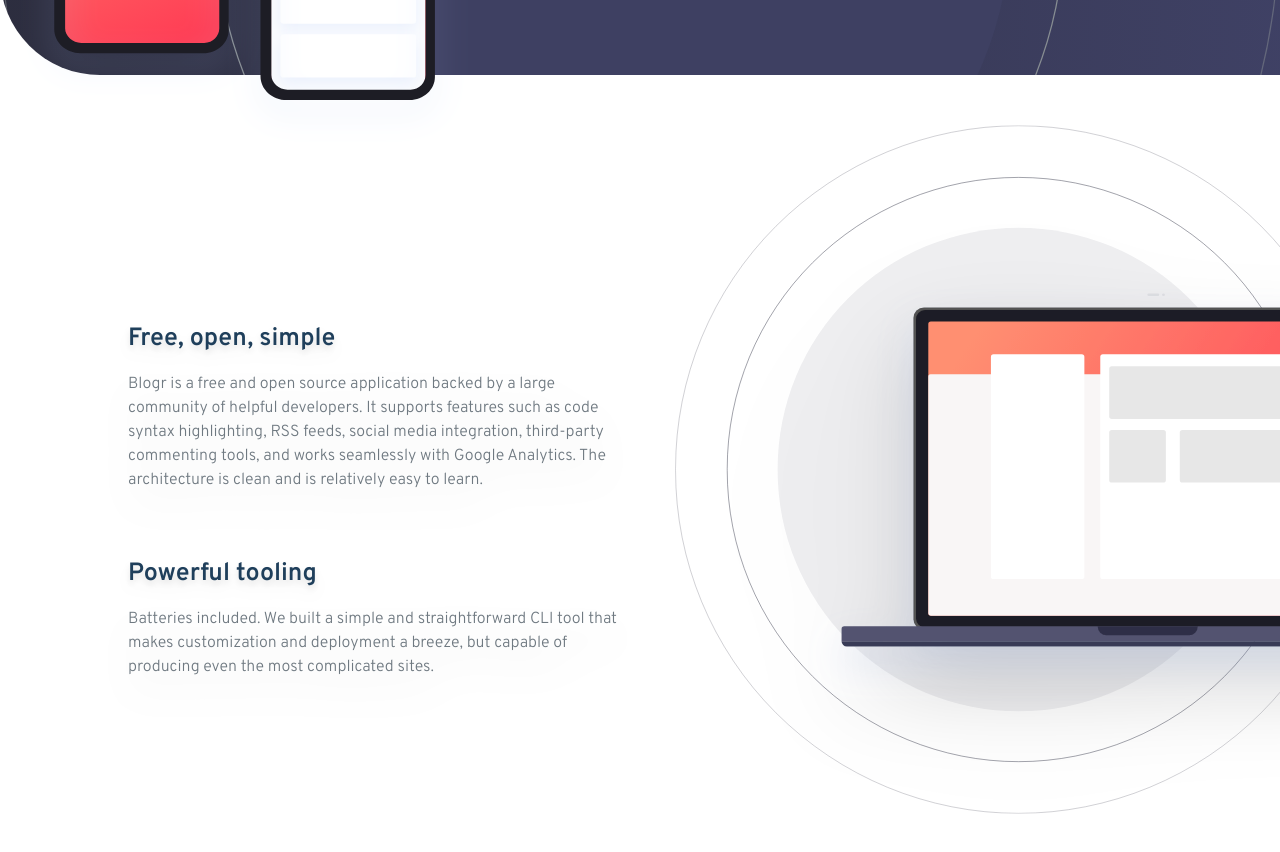
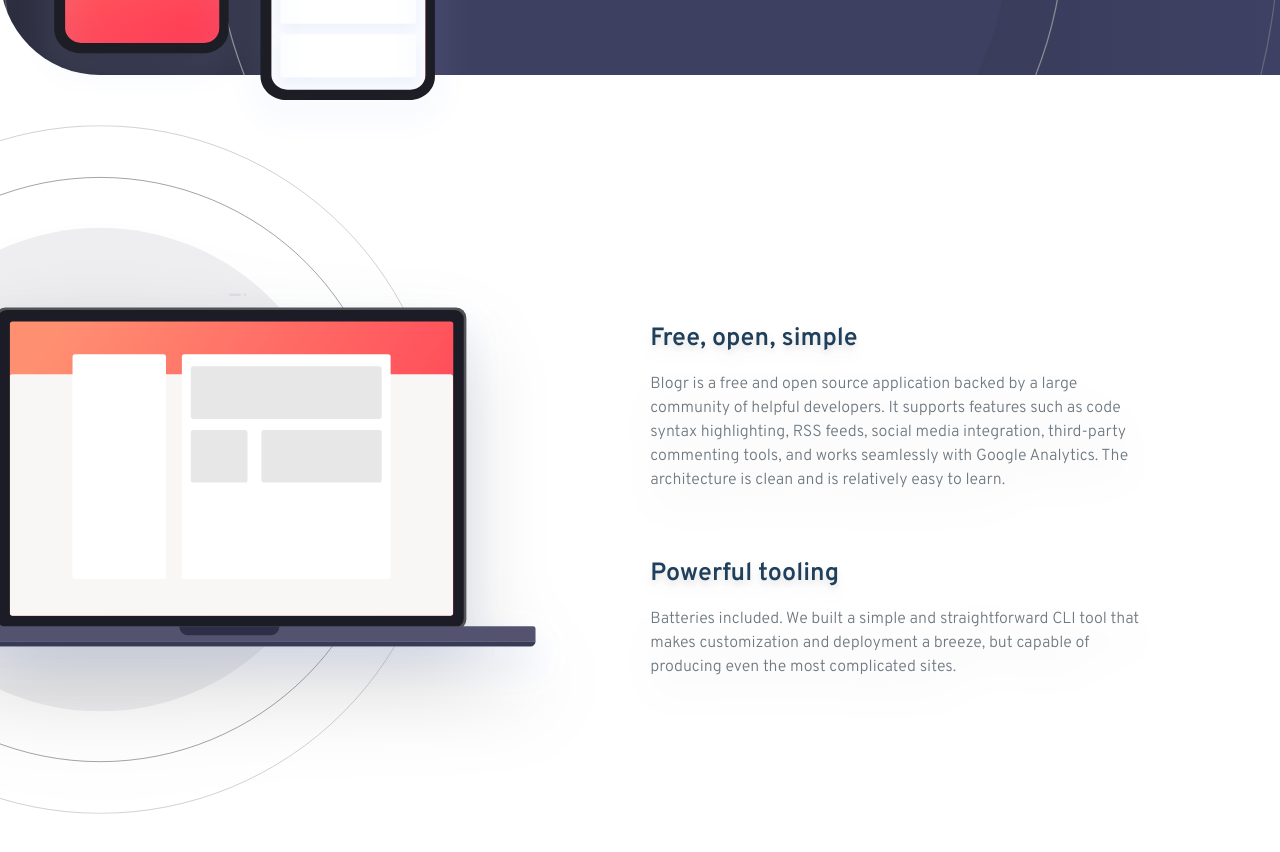
Before and after one commit to RereTooki/Blog-landing-page, a React (Vite) app: page / in a window 1280 px wide. Shown: the part 1840-2692 px from the top of the page. Built offline with nearby package versions, Linux system fonts and the light colour scheme.

Commit message:
Done with the desktop layout

```diff
--- a/src/components/BodyEnd.tsx
+++ b/src/components/BodyEnd.tsx
@@ -7,7 +7,7 @@ const BodyEnd = () => {
   return (
     <>
       <div className="overflow-hidden flex flex-col pt-[30%] nsm:pb-[20%] nsm:pt-[15%] items-center font-overpass select-none">
-        <div className="nsm:flex nsm:flex-row-reverse nsm:px-[10%] nsm:gap-x-[2%]">
+        <div className="nsm:flex nsm:flex-row nsm:px-[10%] nsm:gap-x-[2%]">
           <picture className="nsm:basis-0 nsm:grow nsm:shrink drop-shadow-[0_40px_40px_rgba(0,0,0,0.15)]">
             <source
               className=""
@@ -17,7 +17,7 @@ const BodyEnd = () => {
             <img
               src={laptopmobile}
               alt=""
-              className="nsm:translate-x-[44%] md:translate-x-[40%] nsm:translate-y-[60%] md:translate-y-0 nsm:scale-[1.7] w-[100%]"
+              className="nsm:translate-x-[-39%] nsm:translate-y-[60%] md:translate-y-0 nsm:scale-[1.7] w-[100%]"
             />
           </picture>
 
```
